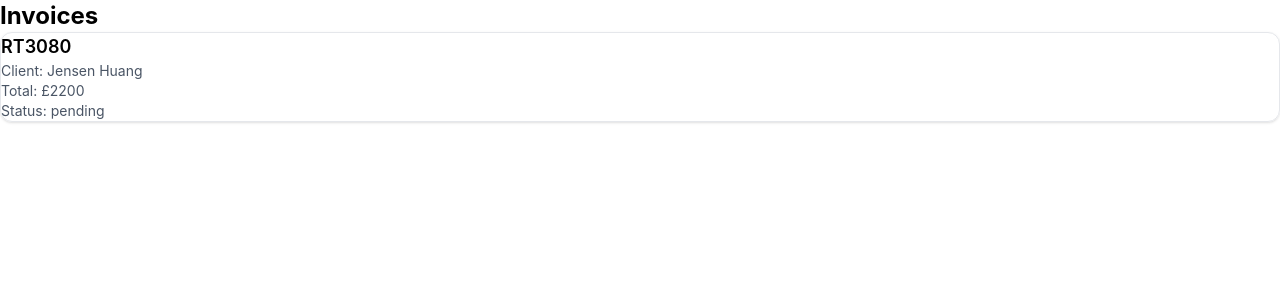
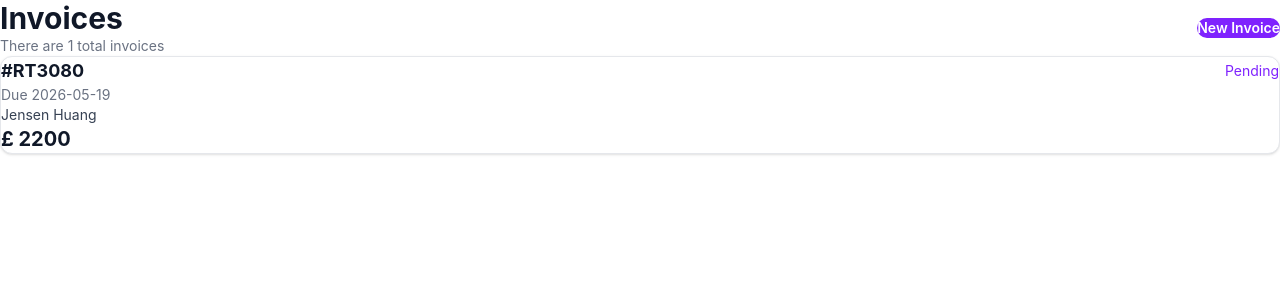
Before and after one commit to Meet-hybrid/hng-stage-2-invoice-app, a React (Vite) app: page / in a window 1280 px wide. Shown: the top 300 px of the page. Built offline with nearby package versions, Linux system fonts and the light colour scheme.

Commit message:
feat: create reusable invoice card component

```diff
--- /dev/null
+++ b/src/components/InvoiceCard.tsx
@@ -0,0 +1,29 @@
+import { Link } from "react-router-dom";
+import type { Invoice } from "../types/invoice";
+
+interface InvoiceCardProps {
+  invoice: Invoice;
+}
+
+function InvoiceCard({ invoice }: InvoiceCardProps) {
+  return (
+    <Link
+      to={`/invoice/${invoice.id}`}
+      className="block rounded-xl border border-gray-200 bg-white p-4 shadow-sm transition hover:border-violet-400 hover:shadow-md"
+    >
+      <div className="flex items-center justify-between">
+        <h2 className="text-lg font-bold text-gray-900">#{invoice.id}</h2>
+
+        <p className="text-sm capitalize text-violet-600">{invoice.status}</p>
+      </div>
+
+      <p className="mt-4 text-sm text-gray-500">Due {invoice.paymentDue}</p>
+
+      <p className="mt-2 text-sm text-gray-700">{invoice.clientName}</p>
+
+      <p className="mt-4 text-xl font-bold text-gray-900">£ {invoice.total}</p>
+    </Link>
+  );
+}
+
+export default InvoiceCard;
--- a/src/pages/InvoiceListPage.tsx
+++ b/src/pages/InvoiceListPage.tsx
@@ -1,30 +1,29 @@
-import invoices from "../data/data.json";
+import rawInvoices from "../data/data.json";
+import InvoiceCard from "../components/InvoiceCard";
+import type { Invoice } from "../types/invoice";
+
+const invoices = rawInvoices as Invoice[];
 
 function InvoiceListPage() {
   return (
     <section className="p-6">
-      <h1 className="text-2xl font-bold">Invoices</h1>
+      <div className="flex items-center justify-between">
+        <div>
+          <h1 className="text-3xl font-bold text-gray-900">Invoices</h1>
 
-      <div className="mt-6 space-y-4">
+          <p className="mt-2 text-sm text-gray-500">
+            There are {invoices.length} total invoices
+          </p>
+        </div>
+
+        <button className="rounded-full bg-violet-600 px-5 py-3 text-sm font-semibold text-white transition hover:bg-violet-500">
+          New Invoice
+        </button>
+      </div>
+
+      <div className="mt-8 space-y-4">
         {invoices.map((invoice) => (
-          <article
-            key={invoice.id}
-            className="rounded-xl border border-gray-200 p-4 shadow-sm"
-          >
-            <h2 className="text-lg font-semibold">{invoice.id}</h2>
-
-            <p className="mt-2 text-sm text-gray-600">
-              Client: {invoice.clientName}
-            </p>
-
-            <p className="mt-2 text-sm text-gray-600">
-              Total: £{invoice.total}
-            </p>
-
-            <p className="mt-2 text-sm text-gray-600">
-              Status: {invoice.status}
-            </p>
-          </article>
+          <InvoiceCard key={invoice.id} invoice={invoice} />
         ))}
       </div>
     </section>
```
